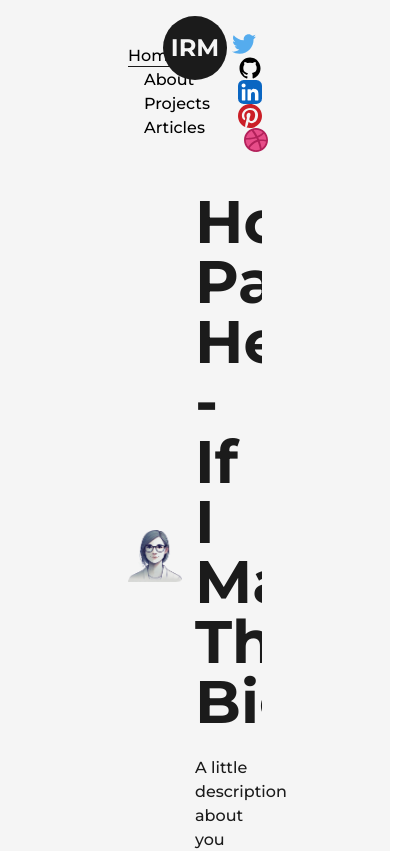
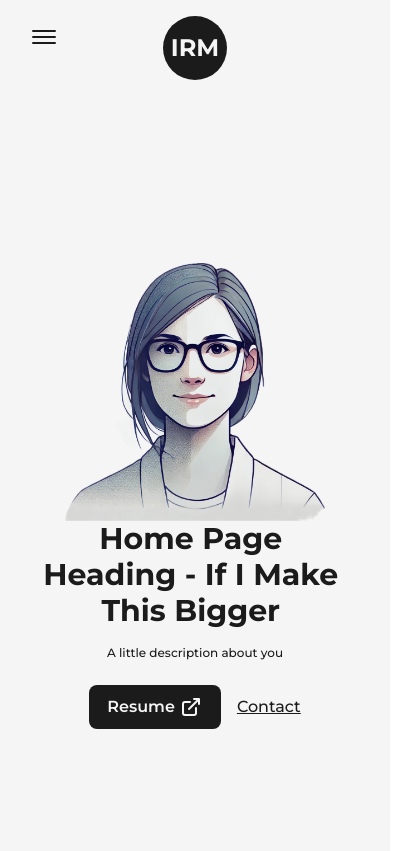
Before and after one commit to ir-acc-dev/PortfolioWebsite, a Next.js app: page / in a window 390 px wide. Shown: the top 851 px of the page, 415 px wide, since content can reach past the window. Built offline with nearby package versions, Linux system fonts and the light colour scheme.

Commit message:
fixed responsiveness for Home and About page

```diff
--- a/src/components/AnimatedText.js
+++ b/src/components/AnimatedText.js
@@ -20,7 +20,7 @@ const wordVariant = {
 
 const AnimatedText = ({ text, className = '' }) => {
     return (
-        <div className='w-full mx-auto py-2 flex items-center justify-center text-center overflow-hidden'>
+        <div className='w-full mx-auto py-2 flex items-center justify-center text-center overflow-hidden sm:py-0'>
             <motion.h1
                 className={`inline-block w-full text-dark font-bold capitalize text-8xl ${className}`}
                 variants={quote}
--- a/src/components/Footer.js
+++ b/src/components/Footer.js
@@ -3,8 +3,8 @@ import Link from "next/link";
 
 const Footer = () => {
     return (
-        <footer className="w-full border-t-2 border-solid border-dark font-medium text-lg">
-            <Layout className='py-8 flex items-center justify-center w-full'>
+        <footer className="w-full border-t-2 border-solid border-dark font-medium text-lg sm:text-base">
+            <Layout className='py-8 flex items-center justify-center w-full lg:flex-col lg:py-6'>
                 <span>{new Date().getFullYear()} &copy; All Rights Reserved. </span>
             </Layout>
         </footer>
--- a/src/components/Layout.js
+++ b/src/components/Layout.js
@@ -1,6 +1,6 @@
 const Layout = ({children, className=''}) => {
     return (
-        <div className={`w-full h-full inline-block z-0 bg-light p-32 ${className}`}>
+        <div className={`w-full h-full inline-block z-0 bg-light p-32 xl:p-24 lg:p-16 md:p-12 sm:p-8 ${className}`}>
             {children}
         </div>
     );
--- a/src/components/LiIcon.js
+++ b/src/components/LiIcon.js
@@ -11,7 +11,7 @@ const LiIcon = ({reference}) => {
 
     return (
         <figure className="absolute left-0 stroke-dark">
-            <svg className='-rotate-90' height='75' viewBox='0 0 100 100'>
+            <svg className='-rotate-90 md:w-[60px] xs:h-[40px] xs:w-[40px] md:h-[60px]' height='75' viewBox='0 0 100 100'>
                 <circle cx='75' cy='50' r='20' className='stroke-primary stroke-1 fill-none'/>
                 <motion.circle cx='75' cy='50' r='20' className='stroke-[5px] fill-light'
                 style={{
--- a/src/components/NavBar.js
+++ b/src/components/NavBar.js
@@ -1,4 +1,4 @@
-import React from 'react';
+import React, {useState} from 'react';
 import Link from "next/link";
 import Logo from "@/components/Logo";
 import {useRouter} from "next/router";
@@ -22,18 +22,56 @@ const CustomLink = ({href, title, className = ""}) => {
     )
 }
 
+const CustomMobileLink = ({href, title, className = "", toggle}) => {
+    const router = useRouter();
+
+    const handleClick = () => {
+        toggle();
+        router.push(href)
+    }
+
+    return (
+        <button href={href} className={`${className} relative group text-light my-2`} onClick={handleClick}>
+            {title}
+
+            <span className={`h-[1px] inline-block w-0 bg-light
+            absolute left-0 -bottom-0.5
+            group-hover:w-full
+            transition-[width] ease duration-300
+            ${router.asPath === href ? 'w-full' : 'w-0'}
+            `}>&nbsp;</span>
+
+        </button>
+    )
+}
+
 const NavBar = () => {
+
+    const [isOpen, setIsOpen] = useState(false)
+
+    const handleClick = () => {
+        setIsOpen(!isOpen);
+    }
+
     return (
-        <header
-            className='w-full px-32 py-8 font-medium flex items-center justify-between'
-        >
+        <header className='w-full px-32 py-8 font-medium flex items-center justify-between relative z-10 lg:px-16 md:px-12 sm:px-8'>
+
+            <button className='flex-col justify-center items-center hidden lg:flex' onClick={handleClick}>
+                <span
+                    className={`bg-dark block transition-all duration-300 ease-out h-0.5 w-6 rounded-sm ${isOpen ? 'rotate-45 translate-y-1' : '-translate-y-0.5'}`}></span>
+                <span
+                    className={`bg-dark block transition-all duration-300 ease-out h-0.5 w-6 rounded-sm my-0.5 ${isOpen ? 'opacity-0' : 'opacity-100'}`}></span>
+                <span
+                    className={`bg-dark block transition-all duration-300 ease-out h-0.5 w-6 rounded-sm ${isOpen ? '-rotate-45 -translate-y-1' : 'translate-y-0.5'}`}></span>
+            </button>
+
+            <div className='w-full flex justify-between items-center lg:hidden'>
                 <nav>
                     <CustomLink href='/' title="Home" className='mr-4'></CustomLink>
-                <CustomLink href='about' title="About" className='mx-4'></CustomLink>
-                <CustomLink href='projects' title="Projects" className='mx-4'></CustomLink>
-                <CustomLink href='articles' title="Articles" className='ml-4'></CustomLink>
+                    <CustomLink href='/about' title="About" className='mx-4'></CustomLink>
+                    <CustomLink href='/projects' title="Projects" className='mx-4'></CustomLink>
+                    <CustomLink href='/articles' title="Articles" className='ml-4'></CustomLink>
                 </nav>
-
 
                 <nav className="flex items-center justify-center flex-wrap">
                     <motion.a
@@ -75,6 +113,71 @@ const NavBar = () => {
                     </motion.a>
                 </nav>
 
+            </div>
+
+            {
+                isOpen ?
+
+                    <div
+                        className='min-w-[70vw] flex flex-col justify-between z-30 items-center fixed top-1/2 left-1/2 -translate-x-1/2 -translate-y-1/2 bg-dark/90 rounded-lg backdrop-blur-md py-32'>
+
+                        <nav className='flex items-center flex-col justify-between'>
+                            <CustomMobileLink href='/' title="Home" className=''
+                                              toggle={handleClick}></CustomMobileLink>
+                            <CustomMobileLink href='/about' title="About" className=''
+                                              toggle={handleClick}></CustomMobileLink>
+                            <CustomMobileLink href='/projects' title="Projects" className=''
+                                              toggle={handleClick}></CustomMobileLink>
+                            <CustomMobileLink href='/articles' title="Articles" className=''
+                                              toggle={handleClick}></CustomMobileLink>
+                        </nav>
+
+                        <nav className="flex items-center justify-center flex-wrap mt-2">
+                            <motion.a
+                                href='https://x.com'
+                                target={"_blank"}
+                                whileHover={{y: -2}}
+                                whileTap={{scale: .9}}
+                                className='w-6 mr-3 sm:mx-1'>
+                                <TwitterIcon/>
+                            </motion.a>
+                            <motion.a
+                                href='https://github.com'
+                                target={"_blank"}
+                                whileHover={{y: -2}} w
+                                hileTap={{scale: .9}}
+                                className='w-6 mx-3 sm:mx-1'>
+                                <GithubIcon/>
+                            </motion.a>
+                            <motion.a href='https://linkedin.com'
+                                      target={"_blank"}
+                                      whileHover={{y: -2}}
+                                      whileTap={{scale: .9}}
+                                      className='w-6 mx-3 sm:mx-1'>
+                                <LinkedInIcon/>
+                            </motion.a>
+                            <motion.a href='https://pintrest.com'
+                                      target={"_blank"}
+                                      whileHover={{y: -2}}
+                                      whileTap={{scale: .9}}
+                                      className='w-6 mx-3 sm:mx-1'>
+                                <PinterestIcon/>
+                            </motion.a>
+                            <motion.a href='https://dribbble.com'
+                                      target={"_blank"}
+                                      whileHover={{y: -2}}
+                                      whileTap={{scale: .9}}
+                                      className='w-6 ml-3 sm:mx-1'>
+                                <DribbbleIcon/>
+                            </motion.a>
+                        </nav>
+
+                    </div>
+
+                    : null
+            }
+
+
             <div className='absolute left-[50%] top-2 translate-x-[-50%]'>
                 <Logo/>
             </div>
--- a/src/pages/index.js
+++ b/src/pages/index.js
@@ -15,27 +15,28 @@ export default function Home() {
 
       </Head>
       <main className='flex items-center text-dark w-full min-h-screen'>
-        <Layout className='pt-0'>
-            <div className="flex items-center justify-between w-full">
+        <Layout className='pt-0 md:pt-16 sm:pt-8'>
+            <div className="flex items-center justify-between w-full lg:flex-col">
 
-                <div className='w-1/2'>
-                    <Image src={profileImage} alt="ProfileImage" className='h-auto w-4/5' />
+                <div className='w-1/2 md:w-4/5'>
+                    <Image src={profileImage} alt="ProfileImage" className='h-auto w-4/5 lg:hidden md:inline-block md:w-full' />
                 </div>
 
-                <div className='w-1/2 flex flex-col items-left self-center'>
+                <div className='w-1/2 flex flex-col items-left self-center lg:w-full lg:text-center'>
 
                     <AnimatedText
-                        text='Home Page Heading - If I Make This Bigger' className='!text-6xl !text-left'/>
+                        text='Home Page Heading - If I Make This Bigger' className='!text-6xl !text-left
+                        xl:text-5xl lg:!text-6xl lg:!text-center md:!text-5xl sm:!text-3xl'/>
                     <p
-                        className='my-4 text-base font-medium'>
+                        className='my-4 text-base font-medium md:text-sm sm:text-xs'>
                         A little description about you</p>
 
-                    <div className='flex items-center self-start mt-2'>
+                    <div className='flex items-center self-start mt-2 lg:self-center'>
 
                         <Link
                             href='/dummy.pdf'
                             target={"_blank"}
-                            className='flex items-center bg-dark text-light p-2.5 px-6 rounded-lg text-lg font-semibold hover:bg-light hover:text-dark border-2 border-solid border-transparent hover:border-dark'
+                            className='flex items-center bg-dark text-light p-2.5 px-6 rounded-lg text-lg font-semibold hover:bg-light hover:text-dark border-2 border-solid border-transparent hover:border-dark md:p-2 md:px-4 md:text-base'
                         >
                             Resume <LinkArrow className={"w-6 ml-1"}/>
 
@@ -44,7 +45,7 @@ export default function Home() {
                         <Link
                             href='mailto:irishm.1102@gmail.com'
                             target={"_blank"}
-                            className='ml-4 text-lg font-medium capitalize text-dark underline'
+                            className='ml-4 text-lg font-medium capitalize text-dark underline md:text-base'
                         >
                             Contact</Link>
                     </div>
--- a/tailwind.config.js
+++ b/tailwind.config.js
@@ -19,6 +19,25 @@ module.exports = {
         primaryDark: "#58E6D9", // 80,230,217
       }
     },
+    screens: {
+      "2xl": { max: "1535px" },
+      // => @media (max-width: 1535px) { ... }
+
+      xl: { max: "1279px" },
+      // => @media (max-width: 1279px) { ... }
+
+      lg: { max: "1023px" },
+      // => @media (max-width: 1023px) { ... }
+
+      md: { max: "767px" },
+      // => @media (max-width: 767px) { ... }
+
+      sm: { max: "639px" },
+      // => @media (max-width: 639px) { ... }
+
+      xs: { max: "479px" },
+      // => @media (max-width: 479px) { ... }
+    },
   },
   plugins: [],
 }
```
Also changed, not shown: src/components/Education.js (+11 -8 lines), src/components/Experience.js (+12 -8 lines), src/pages/about.js (+17 -5 lines). Lines whose indentation alone changed are shown as unchanged.
